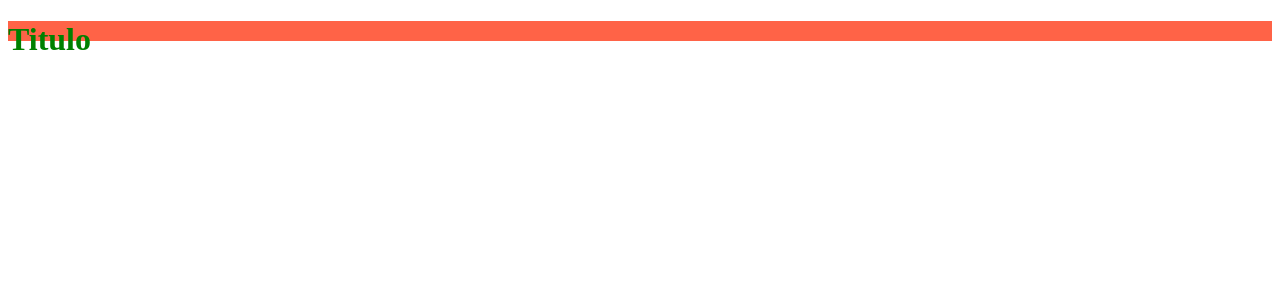
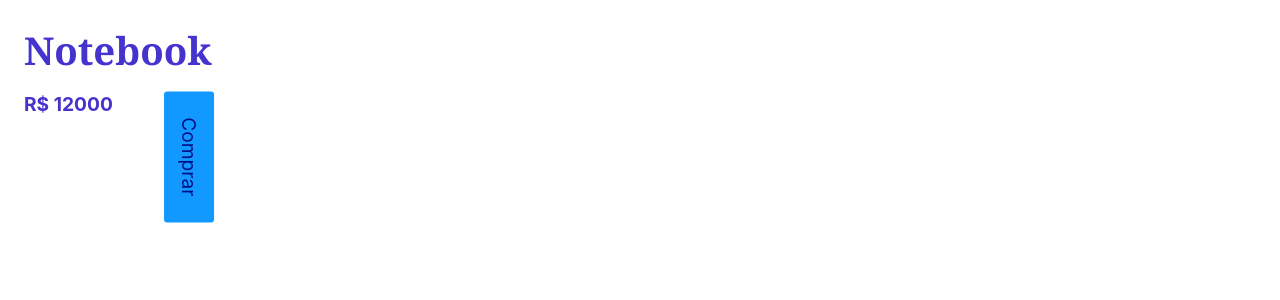
Before and after one commit to ocesar9/React, a React (Create React App) app in the folder ambiente-do-curso/appreact/: page / in a window 1280 px wide. Shown: the top 300 px of the page. Built offline with nearby package versions, Linux system fonts and the light colour scheme.

Commit message:
CSS Modules

```diff
--- a/ambiente-do-curso/appreact/public/index.html
+++ b/ambiente-do-curso/appreact/public/index.html
@@ -15,7 +15,7 @@
       user's mobile device or desktop. See https://developers.google.com/web/fundamentals/web-app-manifest/
     -->
     <link rel="manifest" href="%PUBLIC_URL%/manifest.json" />
-    <!-- <link rel="stylesheet" href="%PUBLIC_URL%/style.css" /> -->
+    <link rel="stylesheet" href="%PUBLIC_URL%/style.css" />
 
     <!--
       Notice the use of %PUBLIC_URL% in the tags above.
--- a/ambiente-do-curso/appreact/src/App.css
+++ /dev/null
@@ -1,8 +0,0 @@
-.container{
-  height: 20px;
-  background: tomato;
-}
-
-.title{
-  color: tomato;
-}
--- a/ambiente-do-curso/appreact/src/App.js
+++ b/ambiente-do-curso/appreact/src/App.js
@@ -1,11 +1,10 @@
 import React from 'react'
-import "./App.css"
-import Title from './Title'
+import Produto from './Components/Produto'
 
 const App = () => {
   return (
-    <div className='container'>
-      <Title/>
+    <div>
+      <Produto/>
     </div>
   )
 }
--- /dev/null
+++ b/ambiente-do-curso/appreact/src/Components/Produto.js
@@ -0,0 +1,13 @@
+import styles from './Produto.module.css';
+
+const Produto = () => {
+  return (
+    <div>
+      <h1 className={styles.titulo}>Notebook</h1>
+      <p className={styles.preco}>R$ 12000</p>
+      <button className={styles.comprar}>Comprar</button>
+    </div>
+  );
+};
+
+export default Produto;
--- /dev/null
+++ b/ambiente-do-curso/appreact/src/Components/Produto.module.css
@@ -0,0 +1,21 @@
+.titulo,
+.preco {
+  color: #43c;
+  --cor:red;
+}
+
+/* @value cor:red; */
+
+.preco {
+  /* color: var(--cor); */
+  /* composes:titulo; */
+  font-weight: bold;
+}
+
+.comprar {
+  transform: rotate(90deg) translateY(-100px);
+}
+
+:global .container{
+  max-width: 900px;
+}
--- a/ambiente-do-curso/appreact/src/Title.css
+++ /dev/null
@@ -1,3 +0,0 @@
-.title{
-  color: green;
-}
--- a/ambiente-do-curso/appreact/src/Title.js
+++ /dev/null
@@ -1,12 +0,0 @@
-import React from 'react'
-import './Title.css'
-
-const Title = () => {
-  return (
-    <h1 className='title'>
-      Titulo
-    </h1>
-  )
-}
-
-export default Title
```
